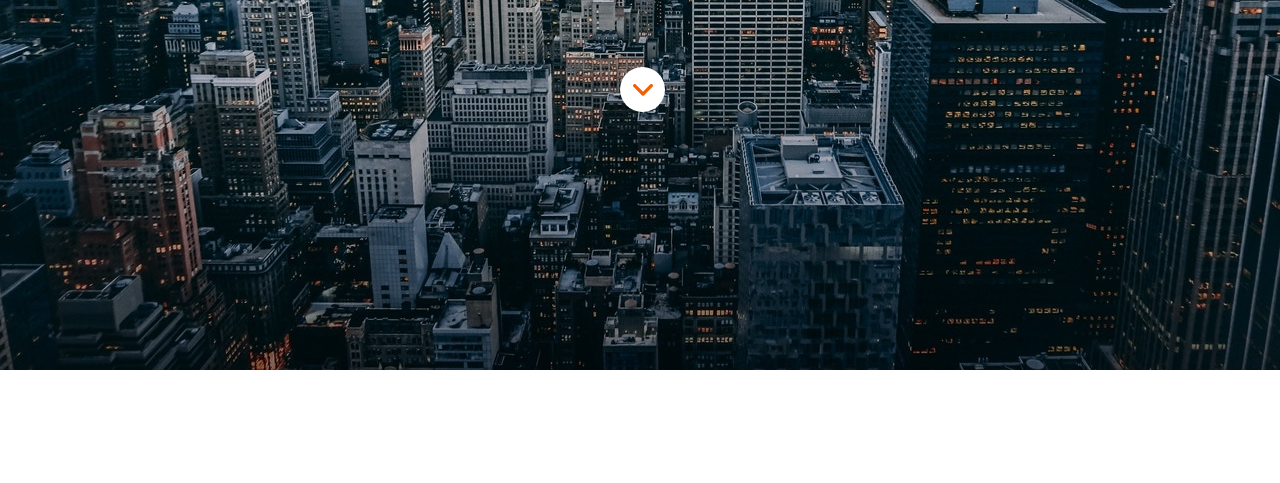
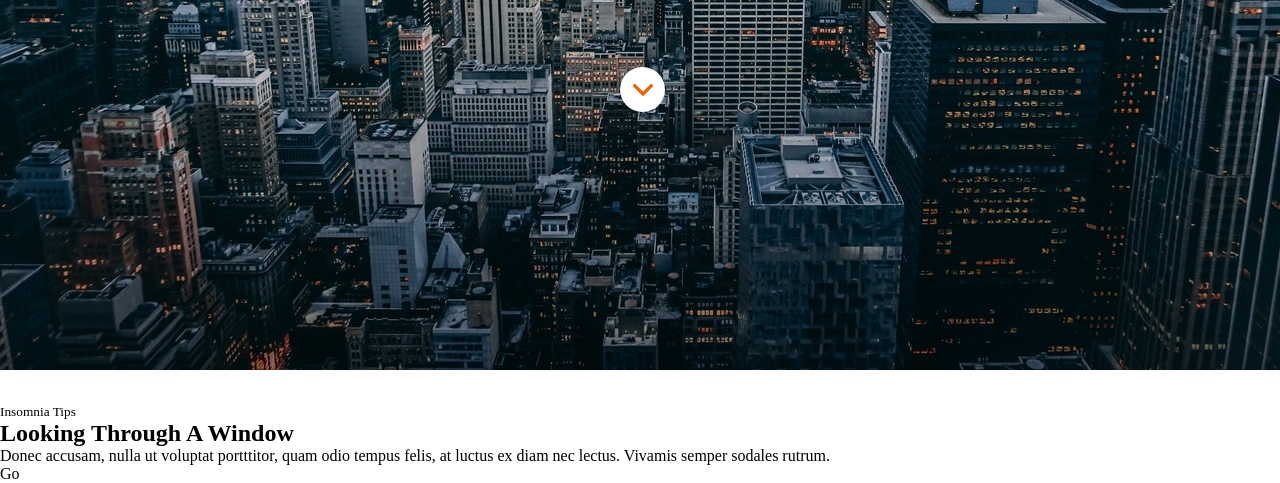
Before and after one commit to Adalab/modulo-1-evaluacion-final-Rouseta, a website: page src/html/index.html in a window 1280 px wide. Shown: the part 398-881 px from the top of the page. Before the commit the page ends 800 px from the top, so only its background shows below. Drawn offline with nearby package versions, Linux system fonts and the light colour scheme; files that its build step writes are made by us from their sources; files whose address does not match are found by name.

Commit message:
added section

```diff
--- a/src/html/partials/main.html
+++ b/src/html/partials/main.html
@@ -1,4 +1,15 @@
 <main>
-  <section></section>
+  <section>
+    <article>
+      <small>Insomnia Tips</small>
+      <h2>Looking Through A Window</h2>
+      <p>
+        Donec accusam, nulla ut voluptat portttitor, quam odio tempus felis, at
+        luctus ex diam nec lectus. Vivamis semper sodales rutrum.
+      </p>
+      <p>Go</p>
+    </article>
+  </section>
+  <!--Aquí acaba una section y empieza otra-->
   <section></section>
 </main>
```
